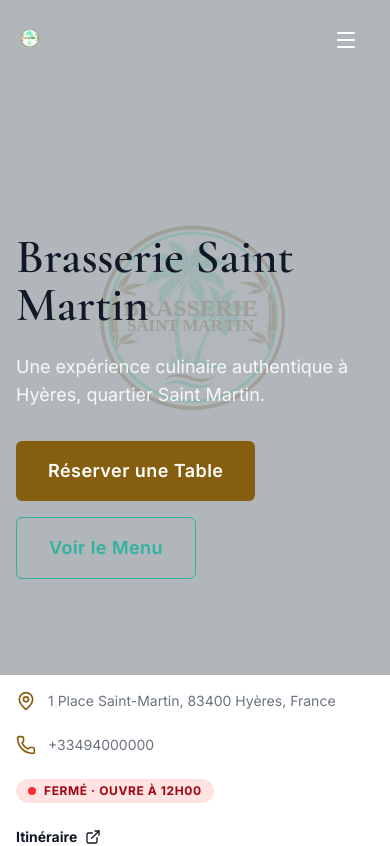
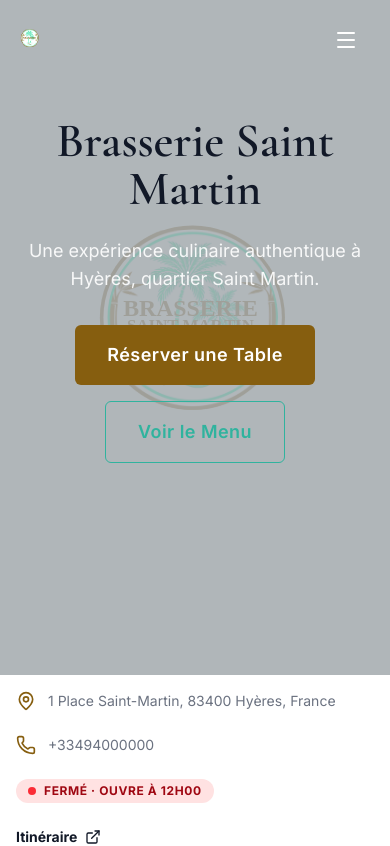
Before and after one commit to Alvarezitooo/bsm_website, a Next.js app: page / in a window 390 px wide. Shown: the top 846 px of the page. Built offline with nearby package versions, Linux system fonts and the light colour scheme.

Commit message:
modif + correctif 7

```diff
--- a/src/components/layout/Header.tsx
+++ b/src/components/layout/Header.tsx
@@ -56,7 +56,7 @@ const Header = () => {
 
   return (
     <motion.header
-      className="fixed top-0 left-0 right-0 z-50 w-full h-20 flex items-center"
+      className="absolute top-0 left-0 right-0 z-50 w-full h-20 flex items-center md:fixed"
       variants={headerVariants}
       animate={isScrolled ? "scrolled" : "top"}
       transition={{ duration: 0.3, ease: "easeInOut" }}
--- a/src/components/sections/home/Hero.tsx
+++ b/src/components/sections/home/Hero.tsx
@@ -24,7 +24,7 @@ const Hero = () => {
       {/* Dark Overlay */}
       <div className="absolute inset-0 bg-gray-900/30" />
 
-      <Container className="relative z-10 flex min-h-[80vh] items-end text-left">
+      <Container className="relative z-10 flex min-h-[80vh] items-center text-center sm:items-end sm:text-left">
         <div className="pb-24 sm:pb-32 w-full">
 
           <Reveal>
@@ -34,13 +34,13 @@ const Hero = () => {
           </Reveal>
 
           <Reveal delay={0.1}>
-            <p className="mt-6 max-w-xl text-lg md:text-xl text-white/90">
+            <p className="mt-6 max-w-xl text-lg md:text-xl text-white/90 mx-auto sm:mx-0">
               Une expérience culinaire authentique à Hyères, quartier Saint Martin.
             </p>
           </Reveal>
 
           <Reveal delay={0.2}>
-            <div className="mt-8 flex flex-col items-start justify-start gap-4 sm:flex-row">
+            <div className="mt-8 flex flex-col items-center justify-center gap-4 sm:flex-row sm:justify-start">
               <Button href={siteInfo.reservationLink} target="_blank" rel="noopener noreferrer" size="lg">
                 Réserver une Table
               </Button>
```
